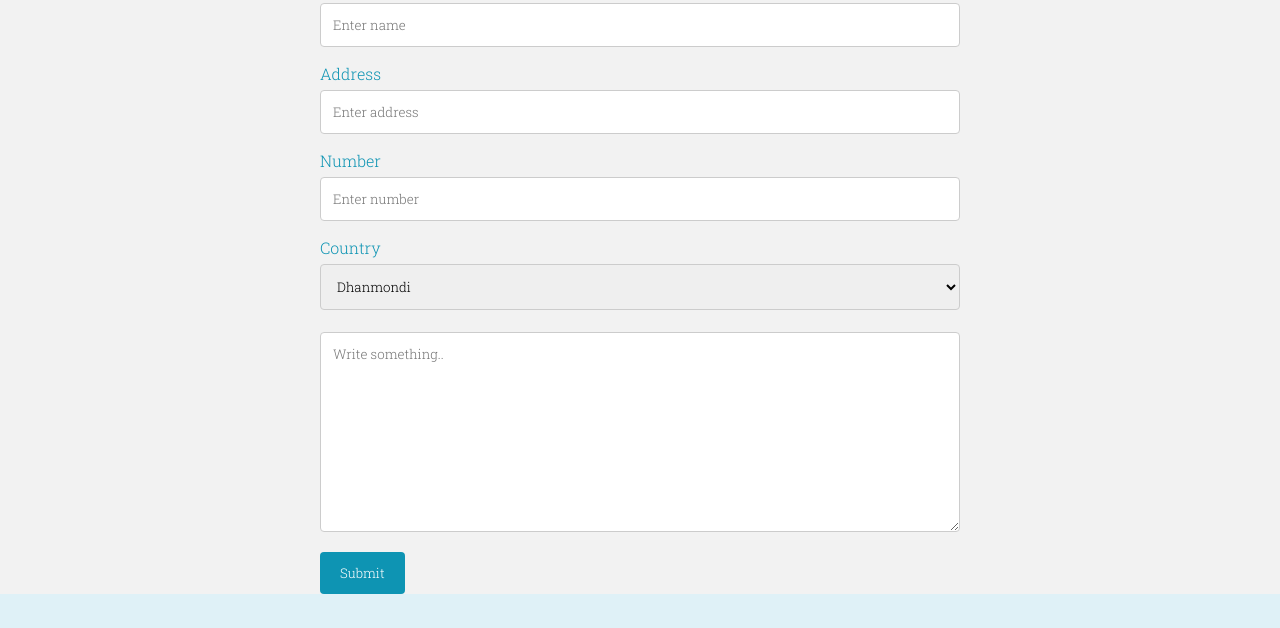
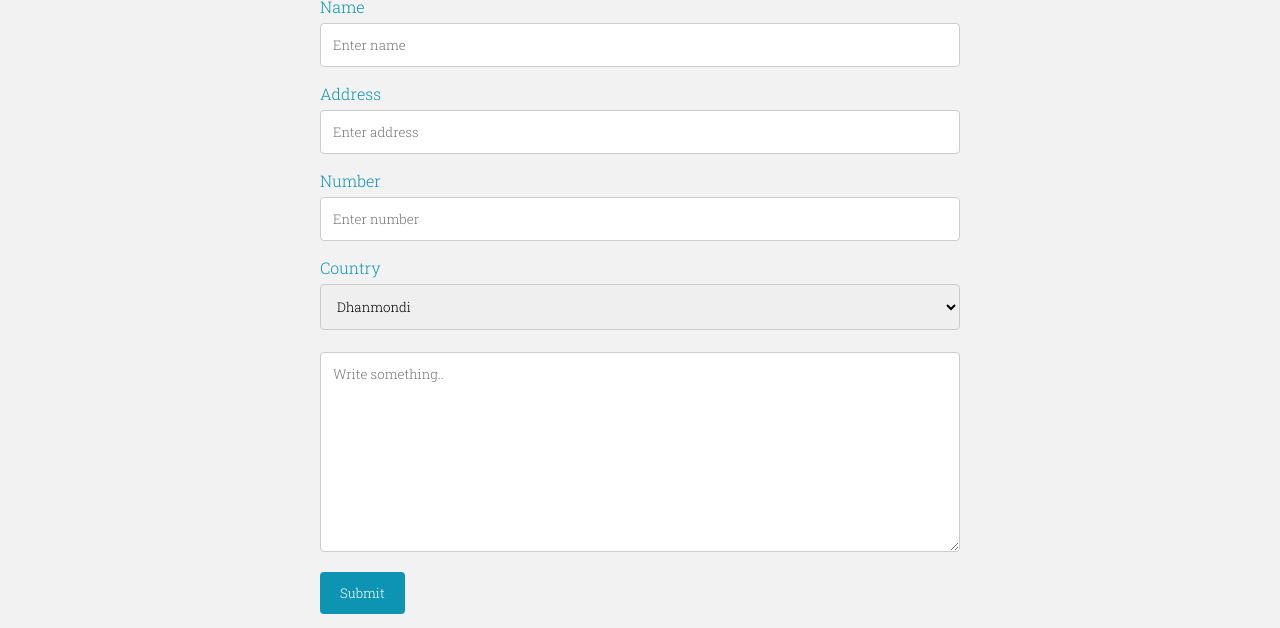
Before and after one commit to mahjabin-rashmi/Cleanerhut, a plain HTML site: page contact.html in a window 1280 px wide. Shown: the part 252-880 px from the top of the page. Drawn offline with Linux system fonts and the light colour scheme.

Commit message:
update contact style page

```diff
--- a/contact.css
+++ b/contact.css
@@ -154,7 +154,8 @@ input[type=submit]:hover {
 
 .form {
     background-color: #f2f2f2;
-    padding-top: 20px;
+    padding-top: 40px;
+    padding-bottom: 50px;
     color: #0E94B3;
 }
 
```
